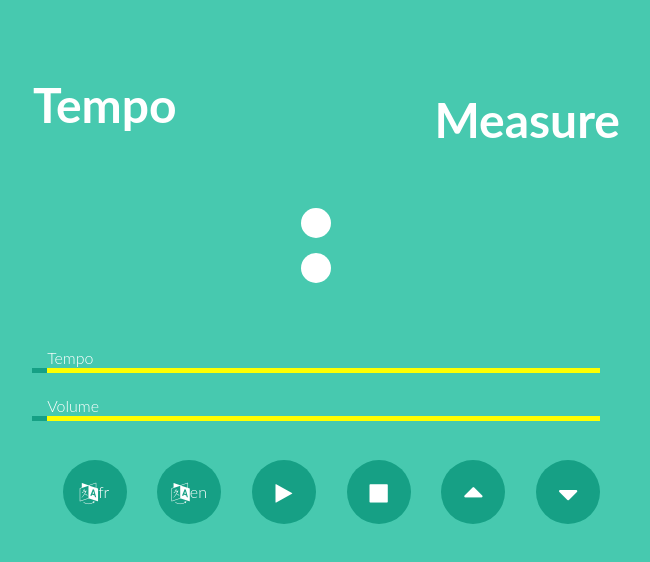
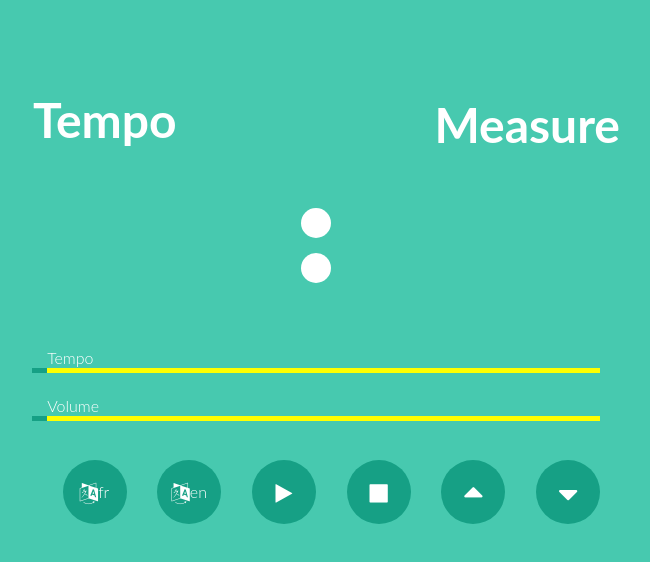
Before and after one commit to JudeSeide/metronome, a plain HTML site: page index.html in a window 1280 px wide. Shown: the whole page, without its empty margins (332-982 px from the left). Drawn offline with Linux system fonts and the light colour scheme.

Commit message:
styles mistake

```diff
--- a/styles/metronome.css
+++ b/styles/metronome.css
@@ -82,15 +82,18 @@ body{
     text-align: center;
     vertical-align: middle;
     line-height: 50px;
+    position: absolute;
+    top:15px;
 }
 #afficheurDroit{
+    position: absolute;
     width:45%;
     min-height:150px;
     position: absolute;
     right : 0px;
     text-align: center;
     vertical-align: middle;
-    line-height: 80px;
+    line-height: 90px;
 }
 
 .taille{
```
